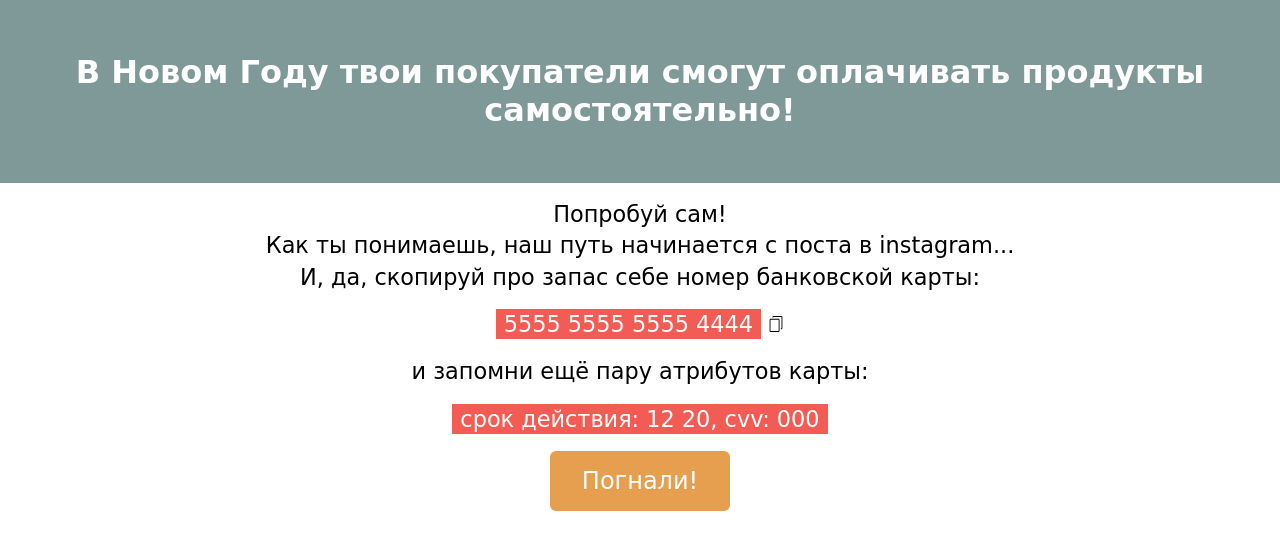
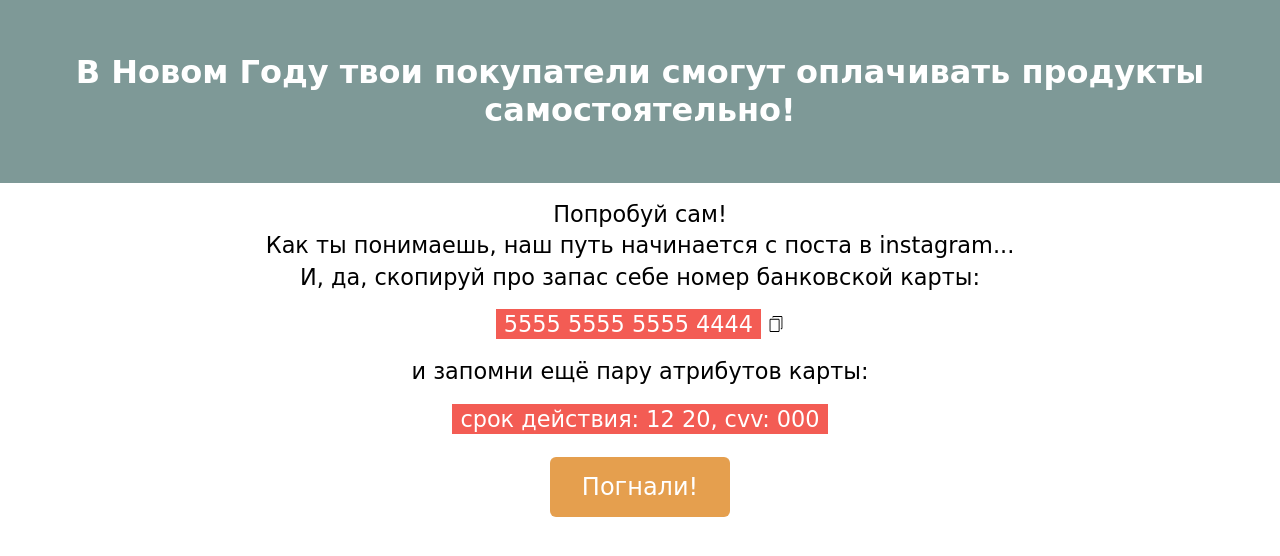
Before and after one commit to presniy/nepresniy-app, a website: page docs/demo.html in a window 1280 px wide. Drawn offline with Linux system fonts and the light colour scheme; a web font is replaced by a local one.

Commit message:
common: replaced flex with usual layout

```diff
--- a/docs/demo.css
+++ b/docs/demo.css
@@ -1,19 +1,10 @@
 .guide {
-    display: flex;
-    flex-direction: column;
-    align-items: center;
-    justify-content: stretch;
-    flex-grow: 1;
     font-size: 1.4rem;
     padding: 1rem;
 }
 
 .guide__content {
-    display: flex;
-    flex-direction: column;
-    flex-grow: 1;
-    align-items: center;
-    justify-content: center;
+    margin-bottom: 2.4rem;
 }
 
 .guide__content-line {
```
Also changed, not shown: docs/insta-publication.css (+20 -11 lines).
